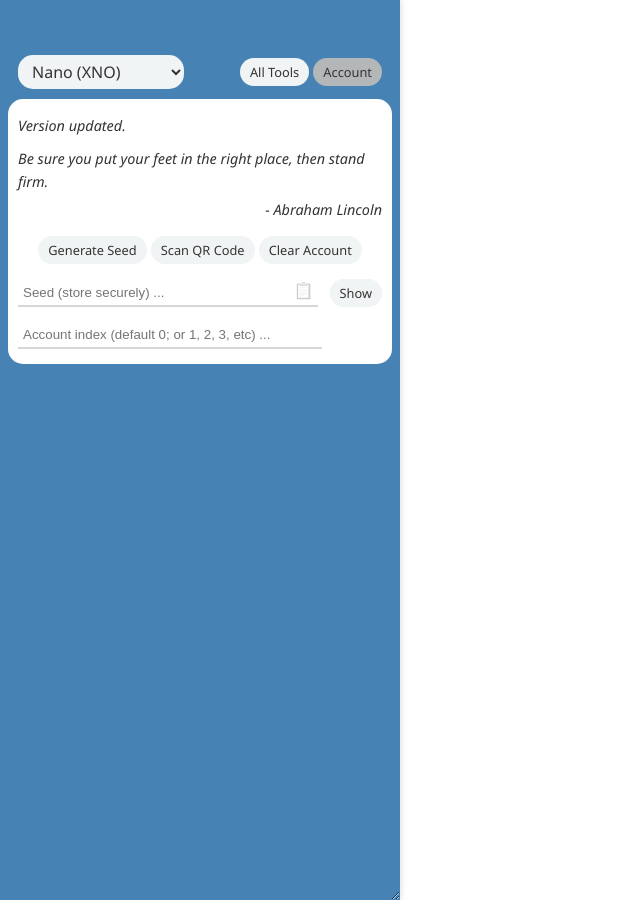
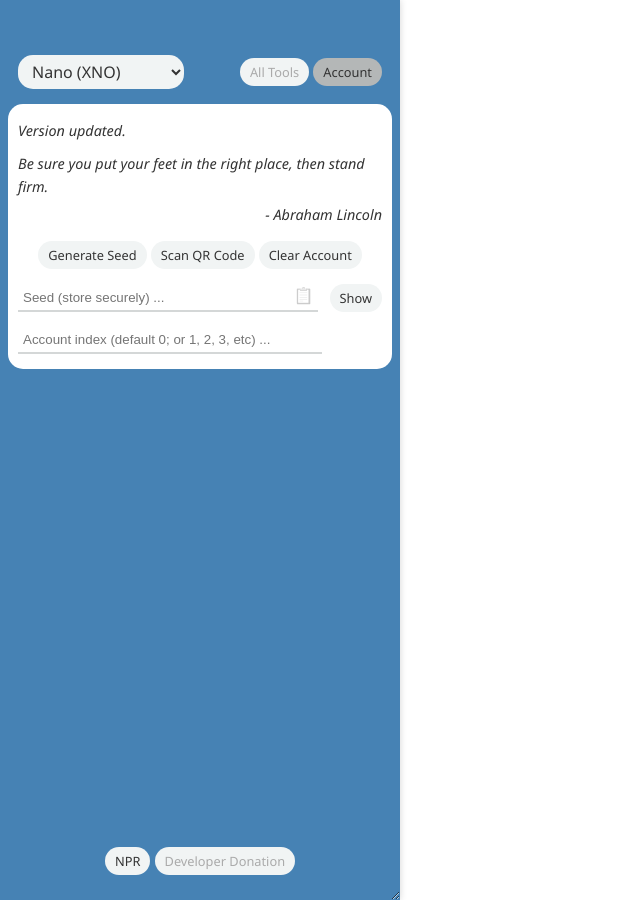
Before and after one commit to warashibetrader/warashibetrader.github.io, a Jekyll site: the page crypto/wallet.html, which Jekyll copies as it is, in a window 1280 px wide. Shown: the whole page, without its empty margins (0-640 px from the left). Built offline with Jekyll 4.4.1, drawn with Linux system fonts in a browser that asks for light colours; part of the change alters nothing that is shown.

Commit message:
Update wallet.html

```diff
--- a/crypto/wallet.html
+++ b/crypto/wallet.html
@@ -23,12 +23,7 @@
 							  position: fixed; left: 0px; top: 0px; border-radius: 5px;
 							  pointer-events: none; filter: opacity(0.9);"></strong>
 	<div class="containerdiv">
-	<div id="firstDiv" class="firstDiv" style="padding-top:50px">
-		<div id="donatePanel" style="display:none; text-align:center; margin-top:35px">
-			<button id="nprButton" style="font-size:0.8em" onclick="npr()">Play NPR</button>
-			<button style="font-size:0.8em;" onclick="donate()">Developer Donation</button>
-		</div>
-
+	<div id="firstDiv" class="firstDiv" style="padding-top:50px; display:flex; flex-direction:column;">
 		<div id="quoteDisplay" style="display:none; margin-bottom:15px;">
 			<img src=""  onclick="toggleQuote();" id="preview" style="cursor:pointer; display:none; margin-left:auto; margin-right:auto; max-width:100%; max-height:200px; border-radius:15px">
 			<div id="quote" style="cursor:pointer; white-space:pre-wrap; font-style:italic; font-size:0.9em" onclick="toggleQuote();"></div>
@@ -48,7 +43,7 @@
 			<div id="serverMsgButton" style="display:none; text-align:center; margin-top:10px; margin-bottom:15px; font-size:0.8em"><button onclick="hideServerMsg()">Hide Message</button></div>
 		</div>
 
-		<div style="display:flex; align-items:center; position:relative; margin-left:18px; margin-right:18px; margin-top:5px; margin-bottom:5px">
+		<div style="display:flex; align-items:center; position:relative; margin-left:18px; margin-right:18px; margin-top:5px; margin-bottom:10px">
 			<select name="primary" id="primary" onchange="selectPrimary(event.target.value)">
 				<option value="XNO">Nano (XNO)</option>
 				<option value="BAN">Banano (BAN)</option>
@@ -57,9 +52,14 @@
 				<option value="ALGO">Algorand (ALGO)</option>
 			</select>
 			<div style="position:absolute; right:0px">
-				<button id="view" style="font-size:0.8em;" onclick="toggleView()">All Tools</button>
+				<button id="view" style="font-size:0.8em;" onclick="toggleView()" disabled>All Tools</button>
 				<button id="account" style="font-size:0.8em" onclick="toggleAccount()">Account</button>
 			</div>
+		</div>
+
+		<div style="text-align:center; margin-bottom:25px; margin-top:auto; width:100%">
+			<button id="nprButton" style="font-size:0.8em" onclick="npr()">NPR</button>
+			<button id="donateButton" style="font-size:0.8em;" onclick="donate()" disabled>Developer Donation</button>
 		</div>
 	</div>
 	<div id="secondDiv" class="secondDiv">
@@ -1168,7 +1168,7 @@ window.addEventListener('beforeinstallprompt', function (evt) {  // CODELAB: Add
 			if (choice.outcome === 'accepted') {
 			  console.log('User accepted the A2HS prompt', choice);
 
-				D('nprButton').textContent = "Play NPR";
+				D('nprButton').textContent = "NPR";
 				D('nprButton').onclick = npr;
 
 			} else console.log('User dismissed the A2HS prompt', choice);
@@ -1301,6 +1301,8 @@ function importWallet(symbol) {
 		addressQR(symbol);
 		D(symbol + "-gray").style.display = "";
 		D(symbol + "-gray2").style.display = "";
+		D('donateButton').disabled = false;
+		D('view').disabled = false;
 		if (!existingWallet && D(symbol + "-tool1").style.maxHeight != "0px") toggleAccount();
 		updateView();
 
@@ -1394,6 +1396,8 @@ function clearWallet(symbol) {
 	//D(symbol + "-gray").style.filter = "opacity(0.5)";
 	D(symbol + "-gray").style.display = "none";
 	D(symbol + "-gray2").style.display = "none";
+	D('donateButton').disabled = true;
+	D('view').disabled = true;
 
 	D(symbol + '-invoice-url').href = "";
 	flash(D(symbol + '-invoice-url-literal'), "\xa0");
@@ -1630,7 +1634,7 @@ function toggleAccount() {
 
      	obj.style.maxHeight = obj.scrollHeight + "px";
 		obj.style.padding = "";
-		obj.style.marginTop = "10px";
+		obj.style.marginTop = "5px";
 		D('account').classList.add('active');
 		setTimeout(function() { if (obj.style.maxHeight != "0px") obj.style.maxHeight = ""; }, 100);
 	} else {
@@ -2161,27 +2165,21 @@ function npr() {
 
 async function selectPrimary(symbol) {
 	localStorage.setItem('symbol', symbol);
+	qrclose();
+	D('firstDiv').style.backgroundColor = ccc[symbol].bgColor;
 
 	D('quoteDisplay').style.display = "none";
 	D('firstDiv').insertBefore(D('quoteDisplay'), D('firstDiv').firstElementChild);
 
-	D('donatePanel').style.display = "none";
-	D('firstDiv').insertBefore(D('donatePanel'), D('firstDiv').firstElementChild);
-
-	qrclose();
-	D('firstDiv').style.backgroundColor = ccc[symbol].bgColor;
-
-	D('firstDiv').removeChild(D('firstDiv').lastChild);
-	D('secondDiv').removeChild(D('secondDiv').lastChild);
-
-	D('firstDiv').appendChild(ccc[symbol].sidebarElt);
+	if (D('sidebarEltDOM')) {
+		D('firstDiv').removeChild(D('firstDiv').lastElementChild.previousElementSibling);
+		D('secondDiv').removeChild(D('secondDiv').lastElementChild);
+	}
+	D('firstDiv').insertBefore(ccc[symbol].sidebarElt, D('firstDiv').lastElementChild);
 	D('secondDiv').appendChild(ccc[symbol].transactionElt);
 
 	D(symbol + "-tool1").insertBefore(D('quoteDisplay'), D(symbol + "-tool1").firstElementChild);
 	D('quoteDisplay').style.display = "";
-
-	D(symbol + '-gray').appendChild(D('donatePanel'));
-	D('donatePanel').style.display = "";
 
 	if (ccc[symbol].faucet) D(`${symbol}-faucet`).style.display = "";
 	if (!ccc[symbol].qrCode) {
@@ -2203,7 +2201,6 @@ async function selectPrimary(symbol) {
 
 	let waitSymbol = symbol;
 	if (waitSymbol == 'BAN') waitSymbol = 'XNO';
-
 	if (!D(waitSymbol)) {
 		let script = make("script");
 		script.type = "text/javascript";
@@ -2211,7 +2208,6 @@ async function selectPrimary(symbol) {
 		script.id = waitSymbol;
 		document.body.appendChild(script);
 	}
-
 	let waitScript = new Promise(function(resolve, reject) { resolve(true); });
 	if (D(waitSymbol).title != "done") waitScript = new Promise(function(resolve, reject) {
 		D(waitSymbol).addEventListener('load', function() {
@@ -2264,6 +2260,8 @@ function generateHTML(symbol) {
 	</div>`;
 
 	ccc[symbol].sidebarElt = make('div');
+	ccc[symbol].sidebarElt.style.marginBottom = "35px"
+	ccc[symbol].sidebarElt.id = "sidebarEltDOM"
 	ccc[symbol].sidebarElt.innerHTML = `
 	<div id="${symbol}-tool1" class="accordion objectWrapper" style="max-height:0px; padding-top:0px; padding-bottom:0px; margin-top:0px">
 		<div style="text-align:center;">
@@ -2284,7 +2282,7 @@ function generateHTML(symbol) {
 		<div style="text-align:center;">
 		</div>
 	</div>
-	<div id="${symbol}-gray" style="margin-bottom:120px; display:none;">
+	<div id="${symbol}-gray" style="display:none;">
 	<div class="objectWrapper">
 		<div style="display:flex; align-items:center; justify-content:space-between">
 			<strong><div id="${symbol}-display" style="font-size:1.2em;" class="clickFlash" onclick="toggleEdit('${symbol}'); fetchDisplayName('${symbol}', '-display', ccc['${symbol}'].address, true)">✏️ My Account</div></strong>
```
